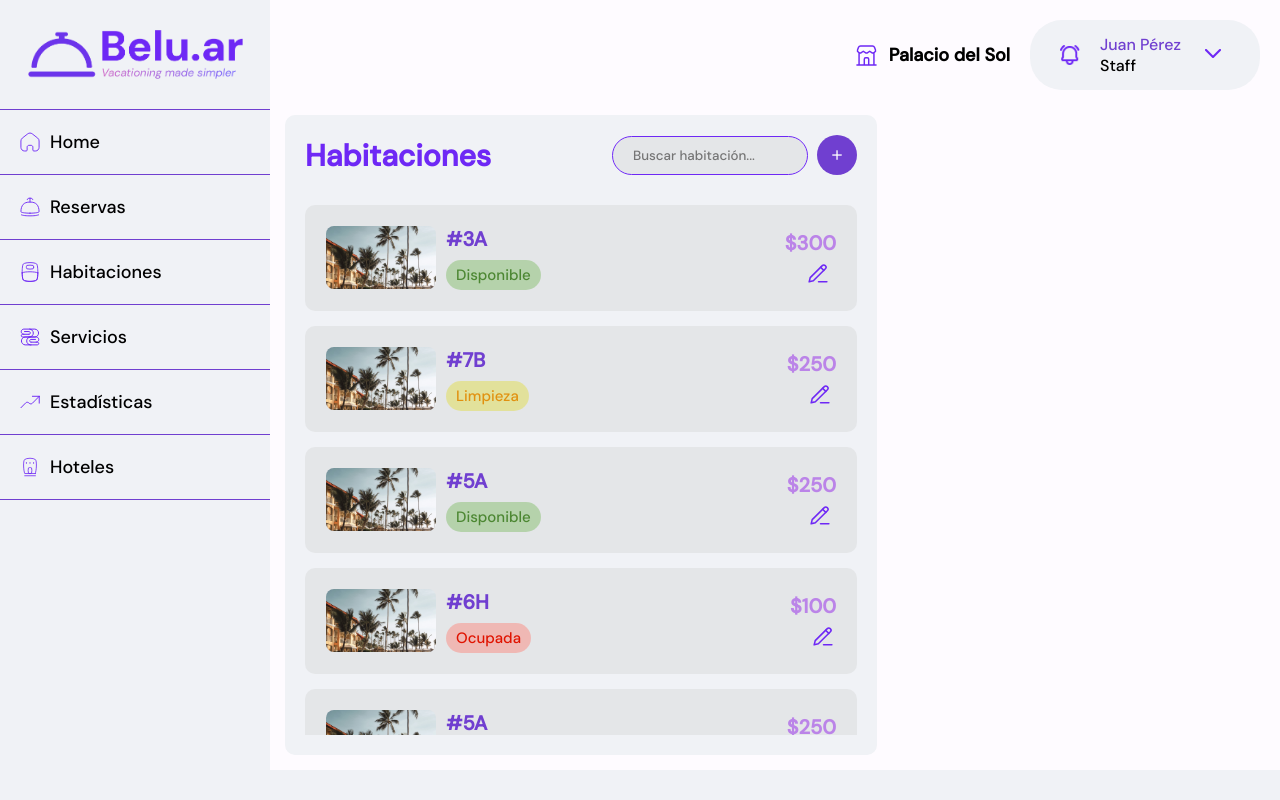
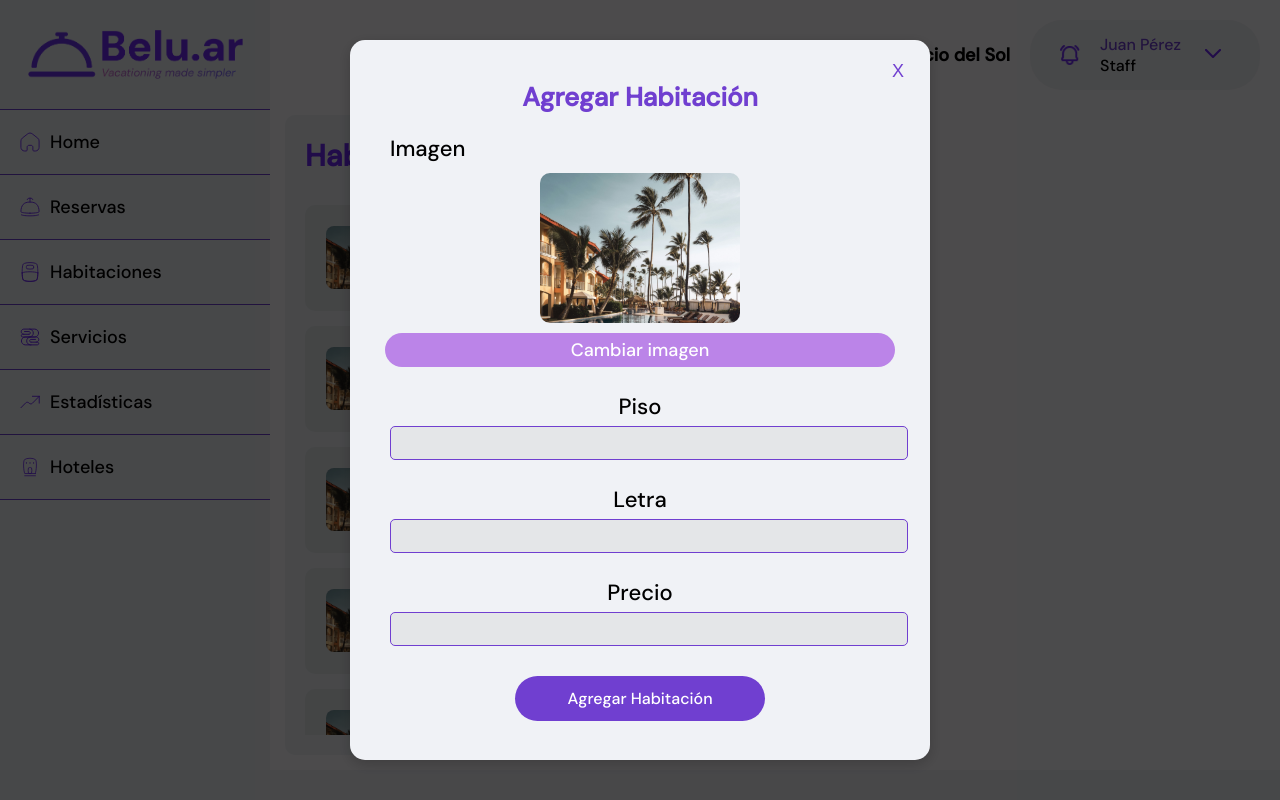
Before and after one commit to tatlopez/FrontDDA2, a React (Create React App) app in the folder beluar/: page /DashboardHabitaciones in a window 1280 px wide. Both pictures are taken after a click on the button 837 px from the left and 155 px from the top of the page. Built offline with nearby package versions, Linux system fonts and the light colour scheme.

Commit message:
added final cards

```diff
--- /dev/null
+++ b/beluar/src/components/DashboardHabitaciones/CrearHabitacion.js
@@ -0,0 +1,97 @@
+import React, { useState } from 'react';
+import './dashboardHabitaciones.css';
+import hotelIcon from '../../assets/default-hotel.jpg';
+
+
+const AgregarHabitacionModal = ({ onClose, onSave }) => {
+  const [number, setNumber] = useState('');
+  const [piso, setPiso] = useState('');
+  const [letra, setLetra] = useState('');
+  const [status, setStatus] = useState('Disponible');
+  const [price, setPrice] = useState('');
+  const [imagen, setImagen] = useState(hotelIcon);
+  const [file, setFile] = useState(null);
+
+  const handleSave = () => {
+    const nuevaHabitacion = {
+      number,
+      piso,
+      letra,
+      status,
+      price: parseFloat(price),
+      imagen,
+      type: 'habitacion'
+    };
+    onSave(nuevaHabitacion);
+    onClose();
+  };
+
+  const handleImageChange = (event) => {
+    const file = event.target.files[0];
+    if (file) {
+      const reader = new FileReader();
+      reader.onload = () => setImagen(reader.result);
+      reader.readAsDataURL(file);
+      setFile(file);
+    }
+  };
+
+  return (
+    <div className="modal-overlay">
+      <div className="modal">
+        <button className="close-modal" onClick={onClose}>X</button>
+        <h2 className="modal-title">Agregar Habitación</h2>
+        <div className="modal-content">
+            <div className="modal-image-section">
+                <label className="image-label">Imagen</label>
+                <img src={imagen} alt="Hotel" className="hotel-image-preview" />
+                <label htmlFor="imagen-input" className="btn-change-image">Cambiar imagen</label>
+                <input
+                    type="file"
+                    id="imagen-input"
+                    style={{ display: 'none' }}
+                    onChange={handleImageChange}
+                />
+            </div>
+          <div className="modal-field">
+            <label>Piso</label>
+            <input
+              type="text"
+              value={piso}
+              onChange={(e) => setPiso(e.target.value)}
+            />
+          </div>
+          <div className="modal-field">
+            <label>Letra</label>
+            <input
+              type="text"
+              value={letra}
+              onChange={(e) => setLetra(e.target.value)}
+            />
+          </div>
+          {/*<div className="modal-field">
+            <label>Estado</label>
+            <select value={status} onChange={(e) => setStatus(e.target.value)}>
+              <option value="Disponible">Disponible</option>
+              <option value="Ocupada">Ocupada</option>
+              <option value="Limpieza">Limpieza</option>
+            </select>
+          </div>*/}
+          <div className="modal-field">
+            <label>Precio</label>
+            <input
+              type="number"
+              value={price}
+              onChange={(e) => setPrice(e.target.value)}
+            />
+          </div>
+        </div>
+        <div className="modal-buttons">
+          <button className="btn-confirm" onClick={handleSave}>Agregar Habitación</button>
+        </div>
+      </div>
+    </div>
+  );
+};
+
+export default AgregarHabitacionModal;
--- a/beluar/src/components/DashboardHabitaciones/DashboardHabitaciones.js
+++ b/beluar/src/components/DashboardHabitaciones/DashboardHabitaciones.js
@@ -8,6 +8,7 @@ import EditableCard from '../Cards/editableCard';
 import ConfirmActionModal from '../PopUp/ConfirmActionModal';
 import Header from '../Header/Header';
 import signoMas from '../../assets/signo-mas.png';
+import AgregarHabitacionModal from './CrearHabitacion';
 
 const roomsData = [
   { number: '3A', status: 'Disponible', price: 300, image: 'room1.jpg', type: 'habitacion' },
@@ -26,6 +27,7 @@ function DashboardHabitaciones() {
   const [editingRoom, setEditingRoom] = useState(false);
   const [searchTerm, setSearchTerm] = useState('');
   const [showConfirmModal, setShowConfirmModal] = useState(false);
+  const [showAddRoomModal, setShowAddRoomModal] = useState(false);
 
   const filteredRooms = rooms.filter(room =>
     room.number.toLowerCase().includes(searchTerm.toLowerCase())
@@ -62,6 +64,10 @@ function DashboardHabitaciones() {
     setShowConfirmModal(false);
   };
 
+  const handleAddRoom = (newRoom) => {
+    setRooms([...rooms, newRoom]);
+  };
+
   return (
     <div className="page-container">
       <Menu />
@@ -73,7 +79,7 @@ function DashboardHabitaciones() {
               <p>Habitaciones</p>
               <div className="search-and-add">
                 <SearchBar setSearchTerm={setSearchTerm} placeholder="Buscar habitación..." />
-                <button className="add-room-button">
+                <button className="add-room-button" onClick={() => setShowAddRoomModal(true)}>
                   <img src={signoMas} alt="Add Icon" />
                 </button>
               </div>
@@ -93,6 +99,12 @@ function DashboardHabitaciones() {
           </div>
         </div>
       </div>
+      {showAddRoomModal && (
+        <AgregarHabitacionModal
+          onClose={() => setShowAddRoomModal(false)}
+          onSave={handleAddRoom}
+        />
+      )}
       {showConfirmModal && (
         <ConfirmActionModal
           actionType="eliminarHabitacion"
--- /dev/null
+++ b/beluar/src/components/DashboardServicios/CrearServicio.js
@@ -0,0 +1,83 @@
+import React, { useState } from 'react';
+import defaultServiceIcon from  '../../assets/default-hotel.jpg';
+
+const AgregarServicioModal = ({ onClose, onSave }) => {
+  const [name, setName] = useState('');
+  const [duration, setDuration] = useState('');
+  const [price, setPrice] = useState('');
+  const [imagen, setImagen] = useState(defaultServiceIcon);
+  const [file, setFile] = useState(null);
+
+  const handleSave = () => {
+    const nuevoServicio = {
+      name,
+      duration,
+      price: parseFloat(price),
+      imagen,
+      type: 'servicio'
+    };
+    onSave(nuevoServicio);
+    onClose();
+  };
+
+  const handleImageChange = (event) => {
+    const file = event.target.files[0];
+    if (file) {
+      const reader = new FileReader();
+      reader.onload = () => setImagen(reader.result);
+      reader.readAsDataURL(file);
+      setFile(file);
+    }
+  };
+
+  return (
+    <div className="modal-overlay">
+      <div className="modal">
+        <button className="close-modal" onClick={onClose}>X</button>
+        <h2 className="modal-title">Agregar Servicio</h2>
+        <div className="modal-content">
+            <div className="modal-image-section">
+                <label className="image-label">Imagen</label>
+                <img src={imagen} alt="Hotel" className="hotel-image-preview" />
+                <label htmlFor="imagen-input" className="btn-change-image">Cambiar imagen</label>
+                <input
+                    type="file"
+                    id="imagen-input"
+                    style={{ display: 'none' }}
+                    onChange={handleImageChange}
+                />
+            </div>
+          <div className="modal-field">
+            <label>Nombre</label>
+            <input
+              type="text"
+              value={name}
+              onChange={(e) => setName(e.target.value)}
+            />
+          </div>
+          <div className="modal-field">
+            <label>Duración</label>
+            <input
+              type="text"
+              value={duration}
+              onChange={(e) => setDuration(e.target.value)}
+            />
+          </div>
+          <div className="modal-field">
+            <label>Precio</label>
+            <input
+              type="number"
+              value={price}
+              onChange={(e) => setPrice(e.target.value)}
+            />
+          </div>
+        </div>
+        <div className="modal-buttons">
+          <button className="btn-confirm" onClick={handleSave}>Agregar Servicio</button>
+        </div>
+      </div>
+    </div>
+  );
+};
+
+export default AgregarServicioModal;
--- a/beluar/src/components/DashboardServicios/DashboardServicios.js
+++ b/beluar/src/components/DashboardServicios/DashboardServicios.js
@@ -6,6 +6,7 @@ import InfoCard from '../Cards/infoCard';
 import EditableCard from '../Cards/editableCard';
 import ConfirmActionModal from '../PopUp/ConfirmActionModal';
 import Header from '../Header/Header';
+import AgregarServicioModal from './CrearServicio';
 import signoMas from '../../assets/signo-mas.png';
 
 const servicesData = [
@@ -21,6 +22,7 @@ function DashboardServicios() {
     const [editingService, setEditingService] = useState(false);
     const [searchTerm, setSearchTerm] = useState('');
     const [showConfirmModal, setShowConfirmModal] = useState(false);
+    const [showAgregarModal, setShowAgregarModal] = useState(false); // Estado para mostrar el modal de agregar
 
     // Filtrar los servicios según el término de búsqueda
     const filteredServices = services.filter(service =>
@@ -63,6 +65,11 @@ function DashboardServicios() {
         setShowConfirmModal(false);
     };
 
+    // Agregar un nuevo servicio
+    const handleAgregarServicio = (nuevoServicio) => {
+        setServices([...services, nuevoServicio]);
+    };
+
     return (
         <div className="page-container">
             <Menu />
@@ -74,7 +81,7 @@ function DashboardServicios() {
                             <p>Servicios</p>
                             <div className="search-and-add">
                                 <SearchBar setSearchTerm={setSearchTerm} placeholder="Buscar servicio..." />
-                                <button className="add-room-button">
+                                <button className="add-room-button" onClick={() => setShowAgregarModal(true)}>
                                     <img src={signoMas} alt="Add Icon" />
                                 </button>
                             </div>
@@ -106,6 +113,16 @@ function DashboardServicios() {
                     </div>
                 </div>
             </div>
+
+            {/* Modal para agregar servicio */}
+            {showAgregarModal && (
+                <AgregarServicioModal
+                    onClose={() => setShowAgregarModal(false)}
+                    onSave={handleAgregarServicio}
+                />
+            )}
+
+            {/* Modal de confirmación de eliminación */}
             {showConfirmModal && (
                 <ConfirmActionModal
                     actionType="eliminarServicio"
```
